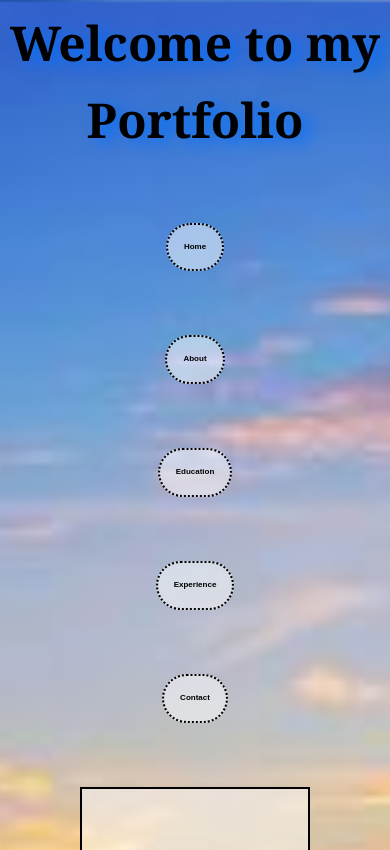
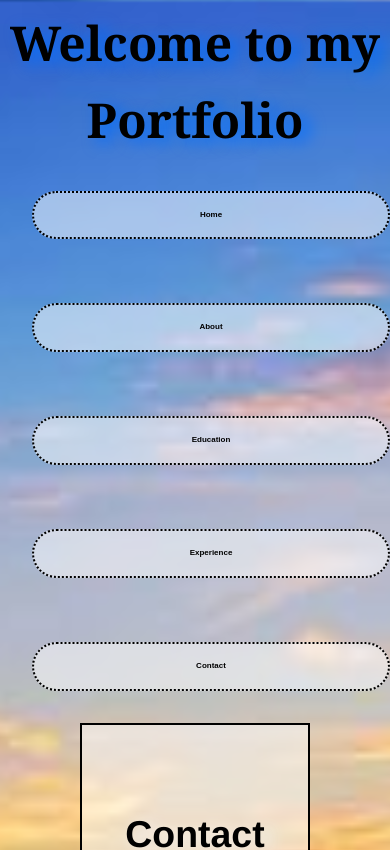
Before and after one commit to megan-huckabay/project, a React (Create React App) app: page /Contact in a window 390 px wide. Shown: the top 850 px of the page. Built offline with nearby package versions, Linux system fonts and the light colour scheme.

Commit message:
updating

```diff
--- a/src/Styles/Navigation.css
+++ b/src/Styles/Navigation.css
@@ -9,8 +9,8 @@
   /* Media query for screens with a maximum width of 768px and adjust for smaller screens */
   @media only screen and (max-width: 768px) {
     font-size: 0.5rem; /* Decrease font size */
-    margin: 0.5rem; /* Reduce margin */
-    padding: 0.5rem; /* Reduce padding */
+    margin: 0; /* Reduce margin */
+    padding: 0; /* Reduce padding */
   }
 }
 
@@ -25,8 +25,8 @@
 
   /* Additional styles for smaller screens */
   @media only screen and (max-width: 768px) {
-    margin: 0.5rem;
-    padding: 0.5rem; /* Remove padding for mobile */
+    margin: 0;
+    padding: 0; /* Remove padding for mobile */
     flex-direction: column;
   }
 }
@@ -57,6 +57,7 @@
   @media only screen and (max-width: 768px) {
     padding: 1rem; /* Adjust padding for mobile */
     margin: 1rem; /* Adjust margin for mobile */
+    width: 100%;
   }
 
 }
```
